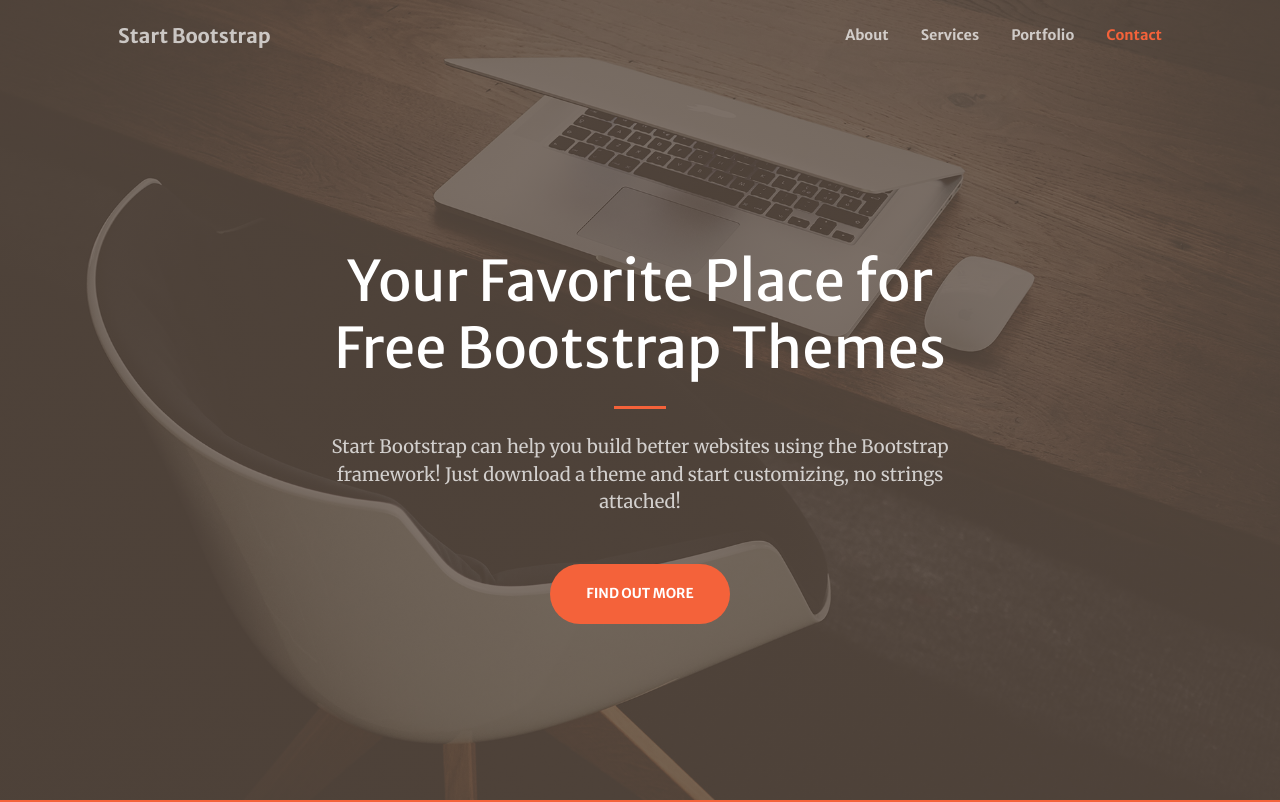
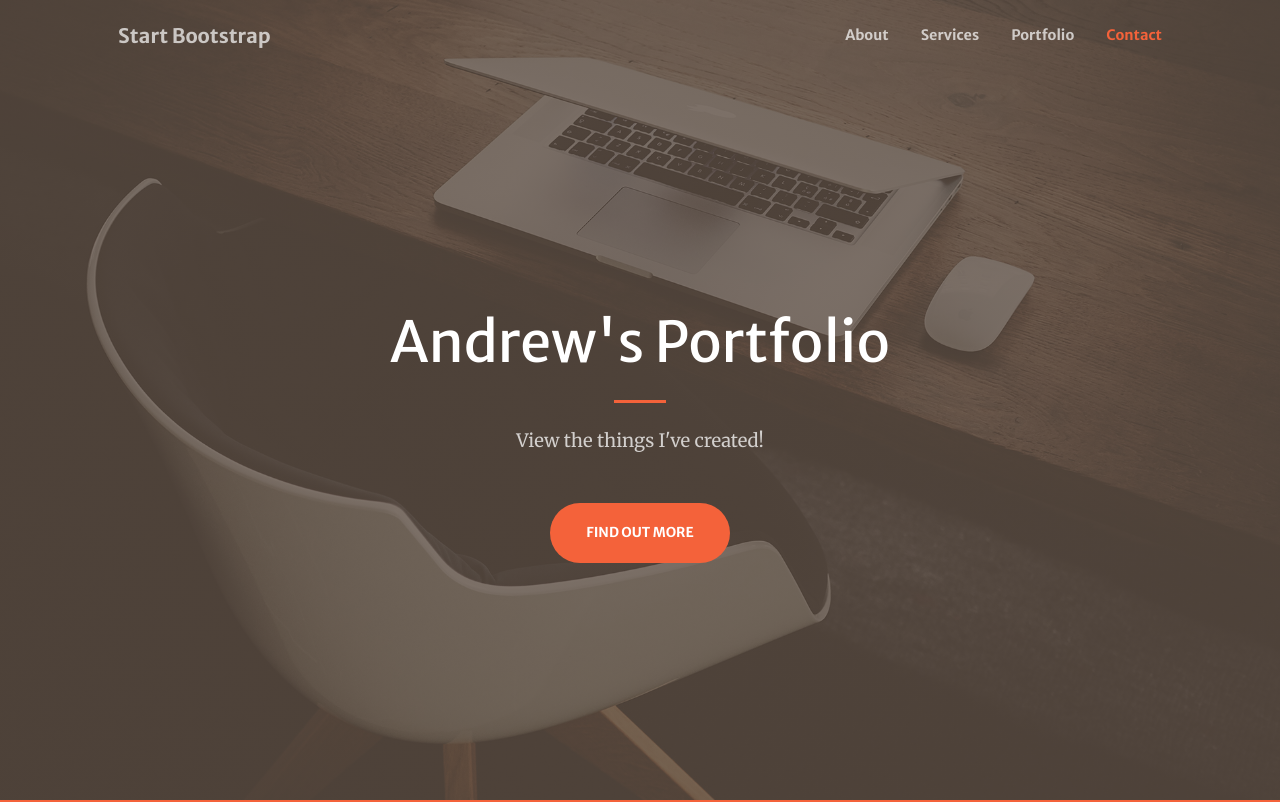
Before and after one commit to aluker/git-test-repo, a plain HTML site: page index.html in a window 1280 px wide. Shown: the top 802 px of the page. Drawn offline with nearby package versions, Linux system fonts and the light colour scheme; some packages are replaced by stand-ins of ours; a script that the page names is missing.

Commit message:
changed index.html

```diff
--- a/index.html
+++ b/index.html
@@ -39,11 +39,11 @@
             <div class="container px-4 px-lg-5 h-100">
                 <div class="row gx-4 gx-lg-5 h-100 align-items-center justify-content-center text-center">
                     <div class="col-lg-8 align-self-end">
-                        <h1 class="text-white font-weight-bold">Your Favorite Place for Free Bootstrap Themes</h1>
+                        <h1 class="text-white font-weight-bold">Andrew's Portfolio</h1>
                         <hr class="divider" />
                     </div>
                     <div class="col-lg-8 align-self-baseline">
-                        <p class="text-white-75 mb-5">Start Bootstrap can help you build better websites using the Bootstrap framework! Just download a theme and start customizing, no strings attached!</p>
+                        <p class="text-white-75 mb-5">View the things I've created!</p>
                         <a class="btn btn-primary btn-xl" href="#about">Find Out More</a>
                     </div>
                 </div>
```
